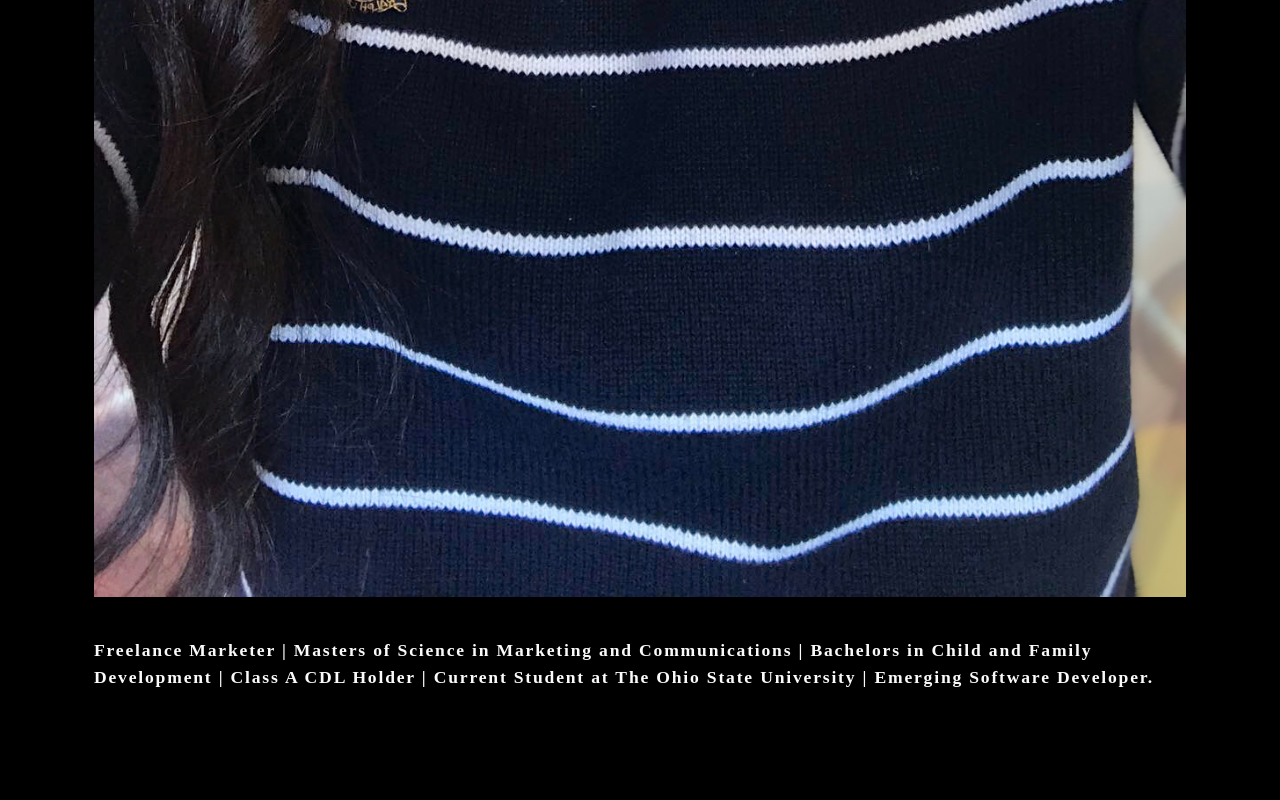
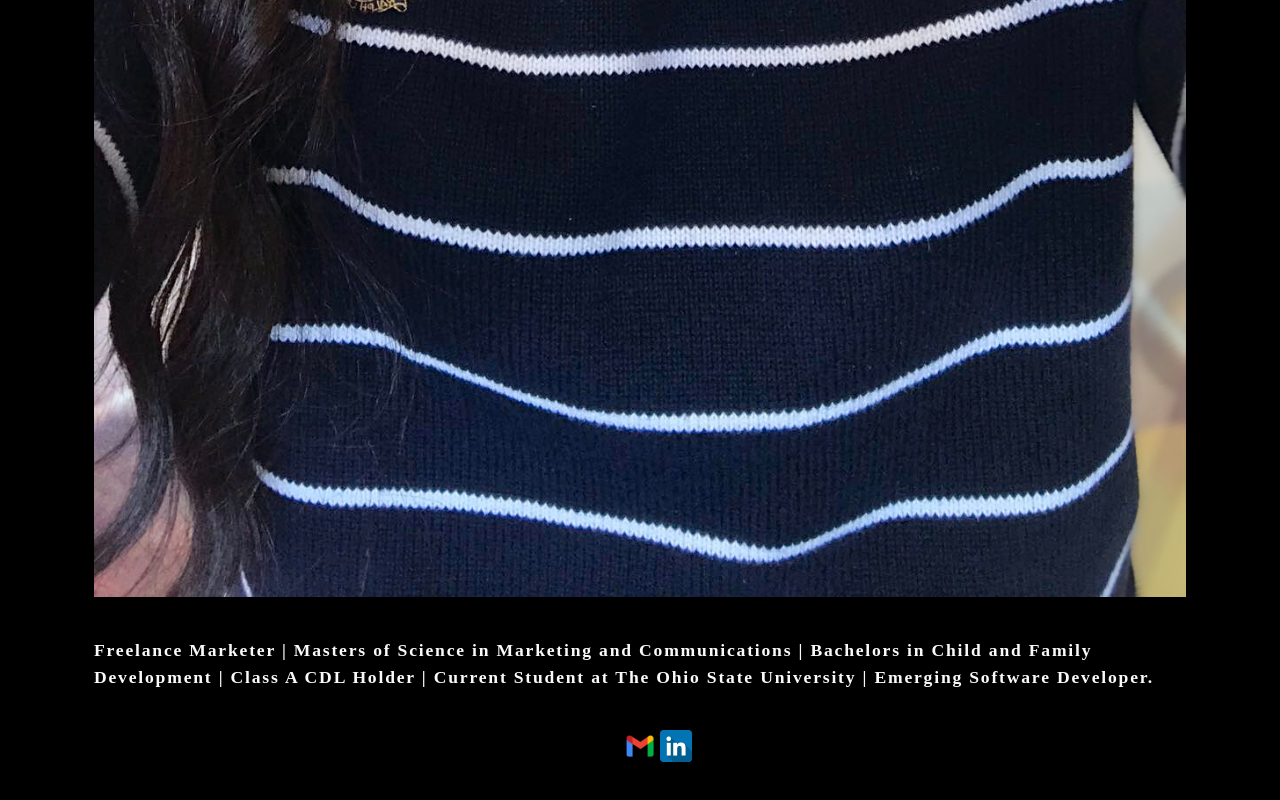
Before and after one commit to sdavis525/youKnowSoph, a React (Create React App) app in the folder developer/: page / in a window 1280 px wide. Shown: the part 1608-2408 px from the top of the page. Built offline with nearby package versions, Linux system fonts and the light colour scheme.

Commit message:
reformatted app.js to match the new folders

```diff
--- a/developer/src/App.js
+++ b/developer/src/App.js
@@ -1,42 +1,35 @@
 import React, { useState } from 'react';
+import About from './components/About';
+import ContactForm from './components/Contact';
+import Footer from './components/Footer';
+import Portfolio from './components/Portfolio';
 import Nav from './components/Nav';
-import About from './components/About';
-import Gallery from './components/Gallery';
-import ContactForm from './components/Contact';
+
+function router (page) {
+  switch (page) {
+      case "contact":
+        return <ContactForm />
+
+      case "portfolio":
+        return <Portfolio />
+
+      default:
+          return <About />
+  }
+}
 
 function App() {
-  const [categories] = useState([
-    {
-      name: 'commercial',
-      description: 'Photos of grocery stores, food trucks, and other commercial projects',
-    },
-    { name: 'portraits', description: 'Portraits of people in my life' },
-    { name: 'food', description: 'Delicious delicacies' },
-    { name: 'landscape', description: 'Fields, farmhouses, waterfalls, and the beauty of nature' },
-  ]);
-
-  const [currentCategory, setCurrentCategory] = useState(categories[0]);
-
-  const [contactSelected, setContactSelected] = useState(false);
+  const [selectedPage, setPage] = useState('home');
 
   return (
     <div>
-      <Nav
-        categories={categories}
-        setCurrentCategory={setCurrentCategory}
-        currentCategory={currentCategory}
-        contactSelected={contactSelected}
-        setContactSelected={setContactSelected}
-      ></Nav>
+      <Nav seletected={selectedPage} onSelect={setPage} />
       <main>
-        {!contactSelected ? (
-          <>
-            <Gallery currentCategory={currentCategory}></Gallery>
-            <About></About>
-          </>
-        ) : (
-          <ContactForm></ContactForm>
-        )}
+
+
+        { router(selectedPage) }
+
+        <Footer />
       </main>
     </div>
   );
```
